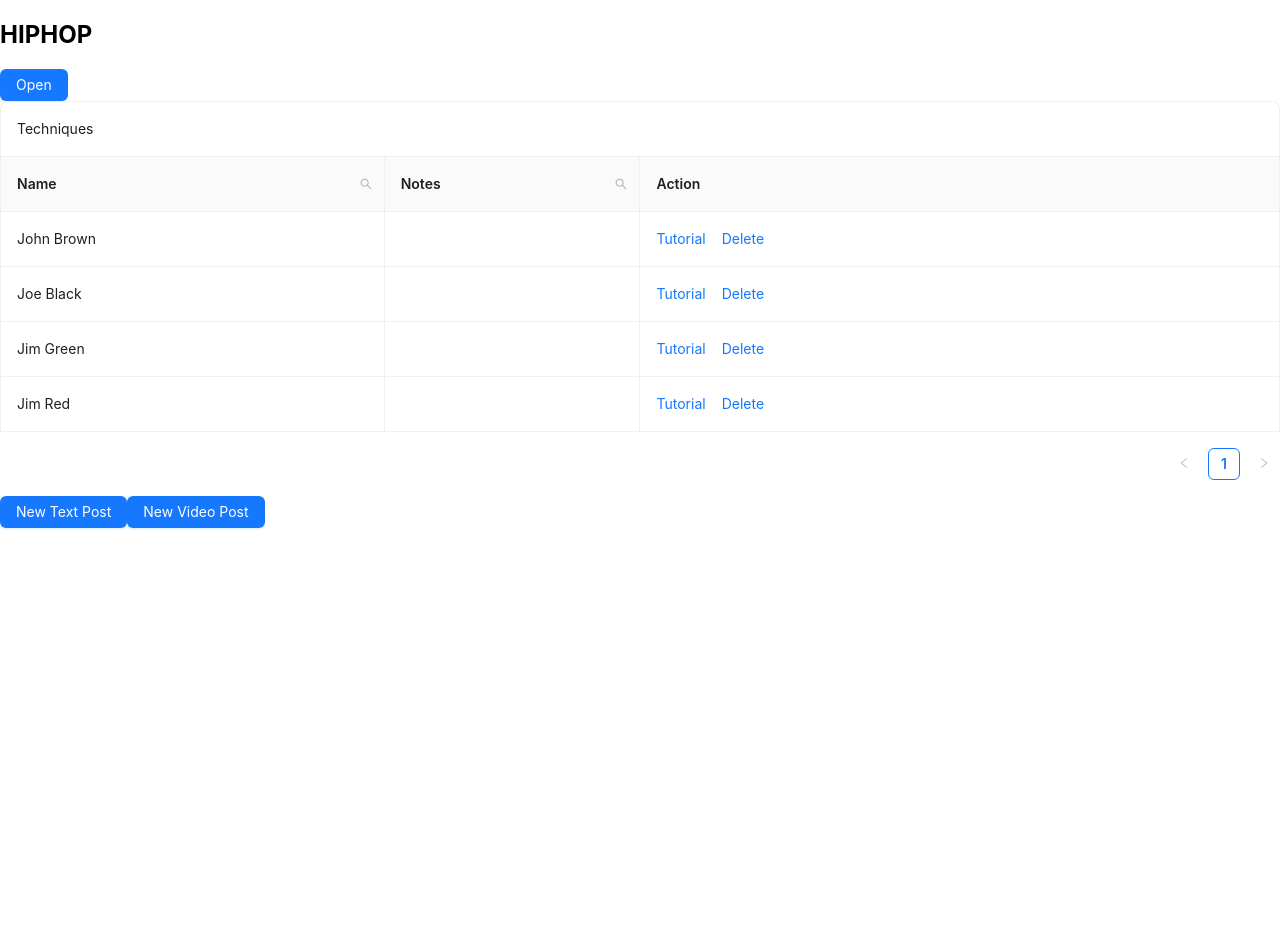
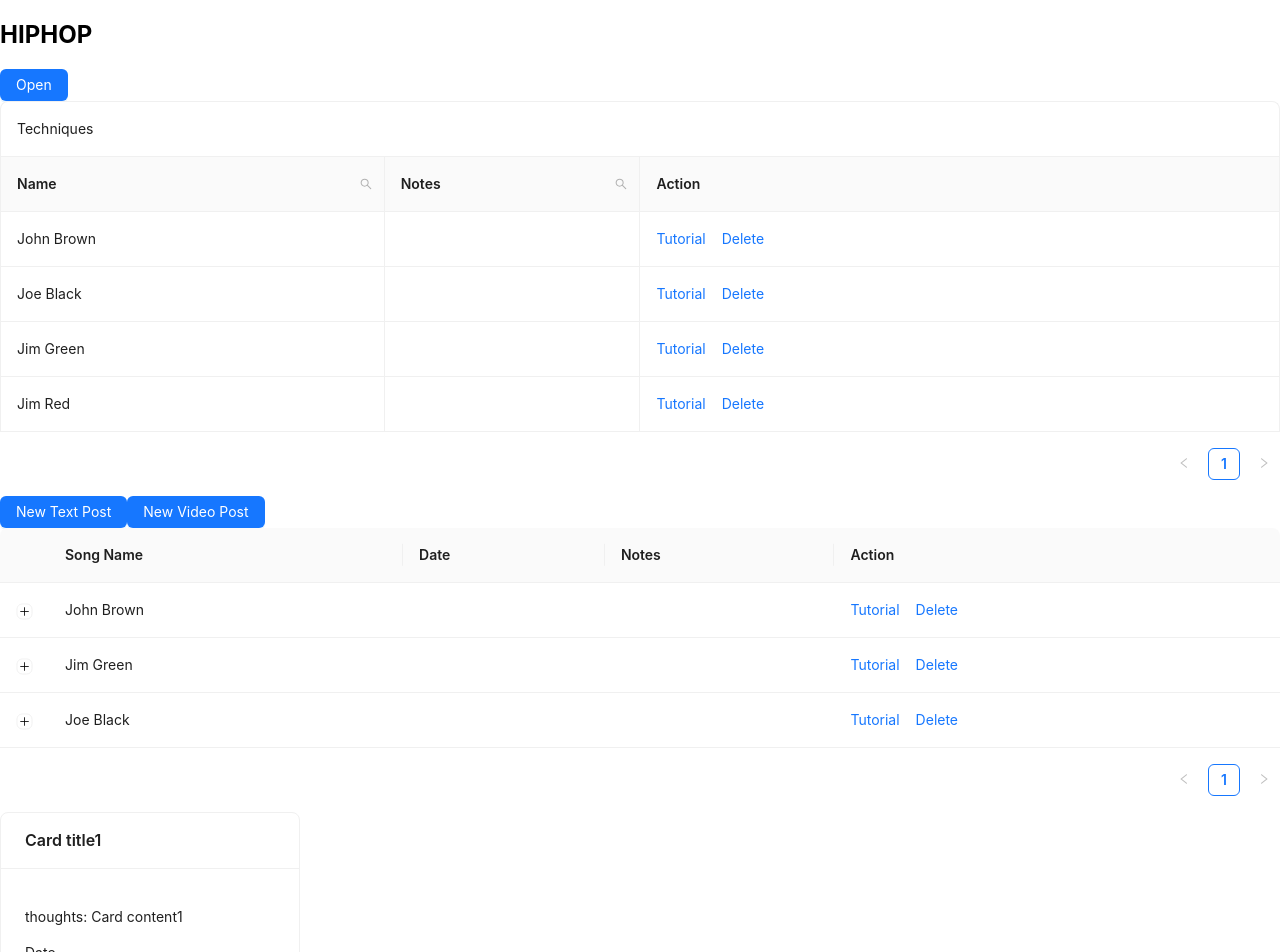
Before and after one commit to longxinyi/xydj, a React (Create React App) app: page / in a window 1280 px wide. Shown: the top 952 px of the page. Before the commit the page ends 800 px from the top, so only its background shows below. Built offline with nearby package versions, Linux system fonts and the light colour scheme.

Commit message:
Added HipHop intro
to do next: fix display of intros

```diff
--- /dev/null
+++ b/src/assets/Intros.js
@@ -0,0 +1,14 @@
+import { Typography } from "antd";
+const { Title } = Typography;
+export const hiphopIntro = () => {
+  return (
+    <>
+      <Title level={3}>
+        Originated in New York City in the 1970s, hip hop started as a cultural
+        exchange between different races. It is a genre of music often
+        characterized by a strong, rhythmic beat and a rapping vocal track. The
+        4 main pillars of hiphop are: Djing, rapping, breakdancing and graffiti
+      </Title>
+    </>
+  );
+};
--- a/src/components/Intro.js
+++ b/src/components/Intro.js
@@ -1,5 +1,7 @@
 import { Button, Drawer, Space } from "antd";
 import { useState } from "react";
+import { hiphopIntro } from "../assets/Intros";
+
 const Intro = ({ genre }) => {
   const [open, setOpen] = useState(false);
   const showDrawer = () => {
@@ -19,18 +21,8 @@ const Intro = ({ genre }) => {
         width={500}
         onClose={onClose}
         open={open}
-        extra={
-          <Space>
-            <Button onClick={onClose}>Cancel</Button>
-            <Button type="primary" onClick={onClose}>
-              OK
-            </Button>
-          </Space>
-        }
       >
-        <p>Some contents...</p>
-        <p>Some contents...</p>
-        <p>Some contents...</p>
+        <hiphopIntro />
       </Drawer>
     </>
   );
--- /dev/null
+++ b/src/components/Posts/TextPosts.js
@@ -0,0 +1,51 @@
+import { useState } from "react";
+import { Card, Pagination } from "antd";
+
+const TextPosts = () => {
+  const [currentPage, setCurrentPage] = useState(1);
+  const data = [
+    { title: "Card title1", value: "Card content1" },
+    { title: "Card title2", value: "Card content2" },
+    { title: "Card title3", value: "Card content3" },
+    { title: "Card title4", value: "Card content4" },
+    { title: "Card title5", value: "Card content5" },
+    { title: "Card title6", value: "Card content6" },
+    { title: "Card title7", value: "Card content7" },
+    { title: "Card title8", value: "Card content8" },
+    { title: "Card title9", value: "Card content9" },
+    { title: "Card title10", value: "Card content10" },
+    { title: "Card title11", value: "Card content11" },
+    { title: "Card title12", value: "Card content12" },
+    { title: "Card title13", value: "Card content13" },
+    { title: "Card title14", value: "Card content14" },
+    { title: "Card title15", value: "Card content15" },
+  ];
+
+  const onChange = () => {
+    setCurrentPage(currentPage + 1);
+  };
+  return (
+    <div>
+      {/* {data &&
+        data.map((entry) => {
+          <Card title={entry.title} style={{ width: 300 }}>
+            <p>Date</p>
+          </Card>;
+        })} */}
+
+      <Card title={data[currentPage - 1].title} style={{ width: 300 }}>
+        <p>thoughts: {data[currentPage - 1].value}</p>
+        <p>Date</p>
+      </Card>
+
+      <Pagination
+        defaultCurrent={currentPage}
+        defaultPageSize={1}
+        total={15}
+        onChange={onChange}
+      />
+    </div>
+  );
+};
+
+export default TextPosts;
--- /dev/null
+++ b/src/components/Posts/VideoPosts.js
@@ -0,0 +1,77 @@
+import { Table, Space } from "antd";
+const columns = [
+  {
+    title: "Song Name",
+    dataIndex: "name",
+    key: "name",
+  },
+  {
+    title: "Date",
+    dataIndex: "date",
+    key: "date",
+  },
+  {
+    title: "Notes",
+    dataIndex: "notes",
+    key: "notes",
+  },
+  {
+    title: "Action",
+    dataIndex: "",
+    key: "x",
+    render: () => (
+      <Space size="middle">
+        <a>Tutorial</a>
+        <a>Delete</a>
+      </Space>
+    ),
+  },
+];
+const data = [
+  {
+    key: 1,
+    name: "John Brown",
+    age: 32,
+    address: "New York No. 1 Lake Park",
+    description:
+      "My name is John Brown, I am 32 years old, living in New York No. 1 Lake Park.",
+  },
+  {
+    key: 2,
+    name: "Jim Green",
+    age: 42,
+    address: "London No. 1 Lake Park",
+    description:
+      "My name is Jim Green, I am 42 years old, living in London No. 1 Lake Park.",
+  },
+  {
+    key: 4,
+    name: "Joe Black",
+    age: 32,
+    address: "Sydney No. 1 Lake Park",
+    description:
+      "My name is Joe Black, I am 32 years old, living in Sydney No. 1 Lake Park.",
+  },
+];
+
+const VideoPosts = () => {
+  return (
+    <Table
+      columns={columns}
+      expandable={{
+        expandedRowRender: (record) => (
+          <p
+            style={{
+              margin: 0,
+            }}
+          >
+            {record.description}
+          </p>
+        ),
+      }}
+      dataSource={data}
+    />
+  );
+};
+
+export default VideoPosts;
--- a/src/pages/Genre.js
+++ b/src/pages/Genre.js
@@ -1,6 +1,8 @@
 import Intro from "../components/Intro";
 import NewTextPost from "../components/Posts/NewTextPost";
 import NewVideoPost from "../components/Posts/NewVideoPost";
+import TextPosts from "../components/Posts/TextPosts";
+import VideoPosts from "../components/Posts/VideoPosts";
 import Techniques from "../components/Techniques";
 
 const Genre = ({ genre }) => {
@@ -12,6 +14,8 @@ const Genre = ({ genre }) => {
 
       <NewTextPost genre={genre} />
       <NewVideoPost genre={genre} />
+      <VideoPosts />
+      <TextPosts />
     </>
   );
 };
```
